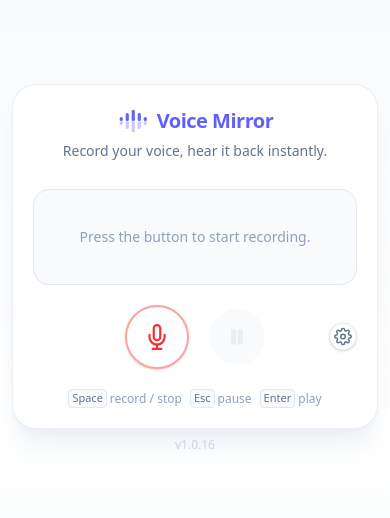
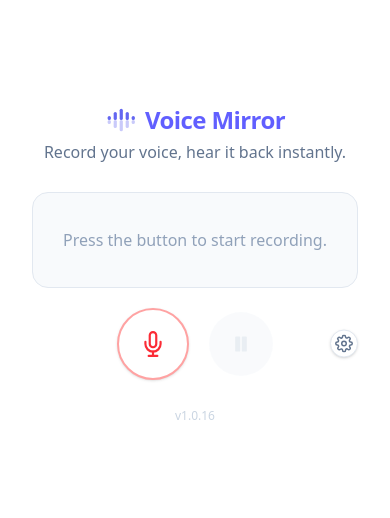
Before and after one commit to axln/voice-mirror, a Svelte app: page / in a window 390 px wide. Shown: the top 518 px of the page. Built offline with nearby package versions, Linux system fonts and the light colour scheme.

Commit message:
mobile layout updated

```diff
--- a/src/App.svelte
+++ b/src/App.svelte
@@ -3,7 +3,7 @@
 </script>
 
 <main
-  class="flex min-h-screen w-full items-start justify-center bg-linear-to-b from-slate-50 via-white to-slate-100 px-6 pt-[10vh] pb-16"
+  class="flex min-h-screen w-full items-start justify-center bg-white px-6 pt-[10vh] pb-16 sm:bg-linear-to-b sm:from-slate-50 sm:via-white sm:to-slate-100"
 >
   <Recorder />
 </main>
--- a/src/components/Recorder.svelte
+++ b/src/components/Recorder.svelte
@@ -174,14 +174,16 @@
 
 <div class="flex w-full max-w-md flex-col items-center">
   <div
-    class="w-full rounded-3xl border border-slate-200/70 bg-white p-10 shadow-xl shadow-slate-200/60 sm:p-16"
+    class="w-full rounded-3xl bg-white p-10 sm:border sm:border-slate-200/70 sm:p-16 sm:shadow-xl sm:shadow-slate-200/60"
   >
     <div class="mb-14 flex flex-col items-center gap-2 text-center">
       <div class="flex items-center justify-center gap-2">
         <Logo size={32} />
-        <h1 class="ml-2 text-xl font-semibold tracking-tight text-indigo-500">Voice Mirror</h1>
+        <h1 class="ml-2 text-2xl font-semibold tracking-tight text-indigo-500 sm:text-xl">
+          Voice Mirror
+        </h1>
       </div>
-      <p class="text-sm text-slate-500">Record your voice, hear it back instantly.</p>
+      <p class="text-base text-slate-500 sm:text-sm">Record your voice, hear it back instantly.</p>
     </div>
 
     <div class="mb-10">
@@ -199,7 +201,7 @@
         </div>
       {:else}
         <div
-          class="flex h-48 w-full items-center justify-center rounded-2xl border border-slate-200 bg-slate-50 px-8 text-center text-sm text-slate-400"
+          class="flex h-48 w-full items-center justify-center rounded-2xl border border-slate-200 bg-slate-50 px-8 text-center text-base text-slate-400 sm:text-sm"
         >
           Press the button to start recording.
         </div>
@@ -211,7 +213,7 @@
         <Button
           bind:element={recordButtonElement}
           class={[
-            'h-32 w-32 border-2 border-red-300 bg-white text-red-500 shadow-sm',
+            'h-36 w-36 border-2 border-red-300 bg-white text-red-500 shadow-sm sm:h-32 sm:w-32',
             'hover:border-red-400 hover:bg-red-50',
             'focus-visible:ring-red-200',
             'data-record:not-disabled:animate-glow-pulse data-record:not-disabled:border-red-500 data-record:not-disabled:bg-red-500 data-record:not-disabled:text-white data-record:not-disabled:hover:bg-red-600',
@@ -227,7 +229,7 @@
         <Button
           bind:element={pauseButtonElement}
           class={[
-            'h-28 w-28 border border-transparent bg-slate-900 text-white shadow-sm',
+            'h-32 w-32 border border-transparent bg-slate-900 text-white shadow-sm sm:h-28 sm:w-28',
             'hover:bg-slate-700',
             'focus-visible:ring-slate-300',
             'disabled:bg-slate-100 disabled:text-slate-300 disabled:shadow-none',
@@ -311,7 +313,9 @@
         </div>
       </div>
 
-      <p class="flex flex-wrap items-center justify-center gap-x-4 gap-y-1 text-xs text-slate-400">
+      <p
+        class="hidden flex-wrap items-center justify-center gap-x-4 gap-y-1 text-xs text-slate-400 sm:flex"
+      >
         <span class="inline-flex items-center gap-1.5">
           <kbd
             class="rounded border border-slate-200 bg-slate-50 px-1.5 py-0.5 font-sans text-[11px] text-slate-500"
```
